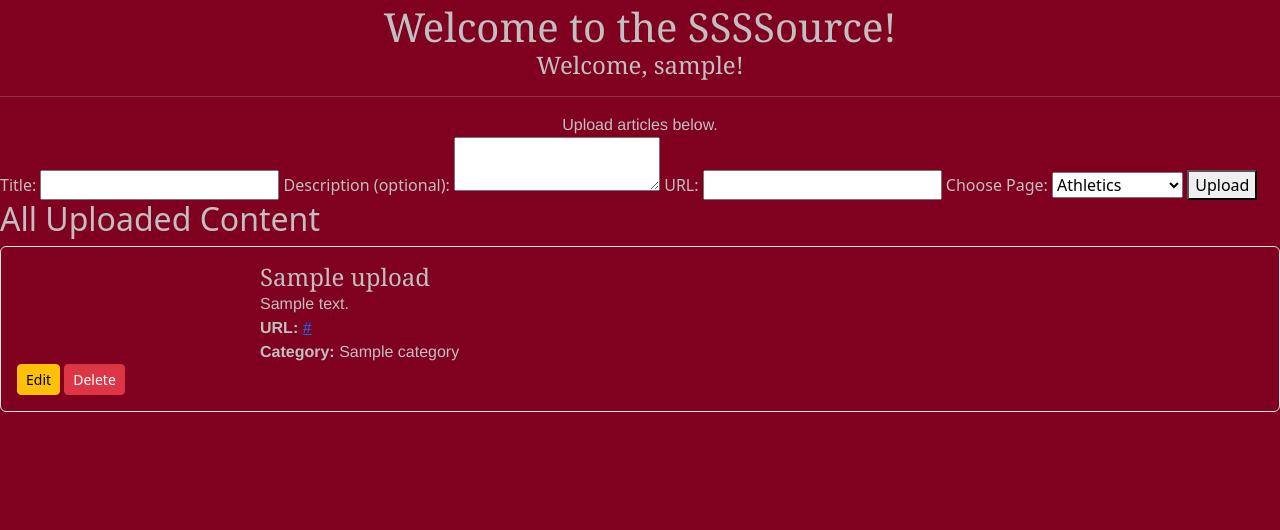
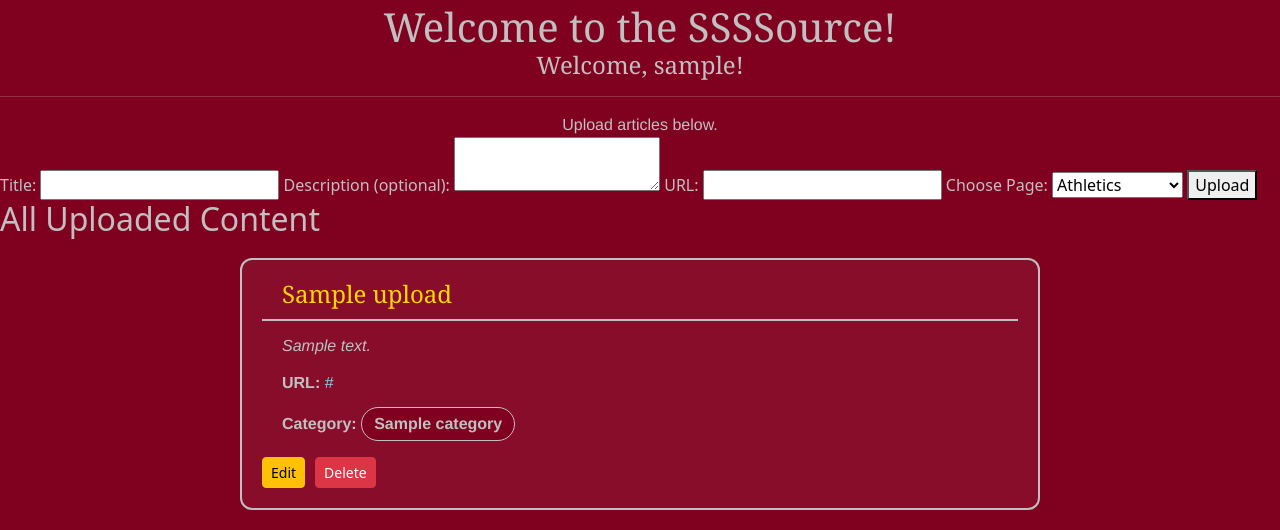
Before and after one commit to Demonhunter909/SSSSource, a Flask app: page /upload in a window 1280 px wide. Shown: the part 567-1097 px from the top of the page. Before the commit the page ends 979 px from the top, so only its background shows below. Run offline with Flask 3, Linux system fonts and the light colour scheme; the visitor is signed in with stand-in values (Sample User, id 1); a database or web service that is not in the repository returns one stand-in record (values such as "Sample title"); some libraries are stand-ins or nearby versions.

Commit message:
upload function in css

```diff
--- a/styles.css
+++ b/styles.css
@@ -116,3 +116,74 @@ p {
     color: #0c5460;
     border-left: 5px solid #17a2b8;
 }
+
+/* URL Card Styling */
+.url-card {
+    background-color: rgba(255, 255, 255, 0.05);
+    border: 2px solid silver !important;
+    border-radius: 12px !important;
+    padding: 20px !important;
+    max-width: 800px;
+    margin: 20px auto !important;
+    transition: all 0.3s ease;
+}
+
+.url-card:hover {
+    background-color: rgba(255, 255, 255, 0.1);
+    box-shadow: 0 4px 12px rgba(0, 0, 0, 0.3);
+    transform: translateY(-2px);
+}
+
+.card-title {
+    color: #FFD700;
+    font-size: 1.5rem;
+    margin-bottom: 12px;
+    border-bottom: 2px solid silver;
+    padding-bottom: 10px;
+}
+
+.card-description {
+    color: silver;
+    font-size: 1rem;
+    margin-bottom: 12px;
+    line-height: 1.6;
+    font-style: italic;
+}
+
+.card-url {
+    color: silver;
+    margin-bottom: 12px;
+    word-break: break-all;
+}
+
+.card-link {
+    color: #87CEEB;
+    text-decoration: none;
+    transition: color 0.2s ease;
+}
+
+.card-link:hover {
+    color: #FFD700;
+    text-decoration: underline;
+}
+
+.card-category {
+    color: silver;
+    margin-bottom: 16px;
+}
+
+.category-badge {
+    background-color: #800020;
+    color: silver;
+    padding: 4px 12px;
+    border-radius: 20px;
+    border: 1px solid silver;
+    font-weight: 600;
+    display: inline-block;
+}
+
+.card-actions {
+    display: flex;
+    gap: 10px;
+    margin-top: 15px;
+}
--- a/templates/home.html
+++ b/templates/home.html
@@ -97,15 +97,17 @@
 
         {% for item in uploads %}
             <div class="url-card mb-3 p-3 border rounded">
-                <h4>{{ item[2] }}</h4> <!-- title -->
-                <p>{{ item[3] }}</p>   <!-- description -->
-                <p>
+                <h4 class="card-title">{{ item[2] }}</h4> <!-- title -->
+                <p class="card-description">{{ item[3] }}</p>   <!-- description -->
+                <p class="card-url">
                     <strong>URL:</strong>
-                    <a href="{{ item[1] }}" target="_blank">{{ item[1] }}</a>
+                    <a href="{{ item[1] }}" target="_blank" class="card-link">{{ item[1] }}</a>
                 </p>
-                <p><strong>Category:</strong> {{ item[4] }}</p>
-                <a href="/edit-url/{{ item[0] }}" class="btn btn-warning btn-sm">Edit</a>
-                <a href="/delete-url/{{ item[0] }}" class="btn btn-danger btn-sm" onclick="return confirm('Delete this link?')">Delete</a>
+                <p class="card-category"><strong>Category:</strong> <span class="category-badge">{{ item[4] }}</span></p>
+                <div class="card-actions">
+                    <a href="/edit-url/{{ item[0] }}" class="btn btn-warning btn-sm">Edit</a>
+                    <a href="/delete-url/{{ item[0] }}" class="btn btn-danger btn-sm" onclick="return confirm('Delete this link?')">Delete</a>
+                </div>
             </div>
         {% endfor %}
     </body>
```
